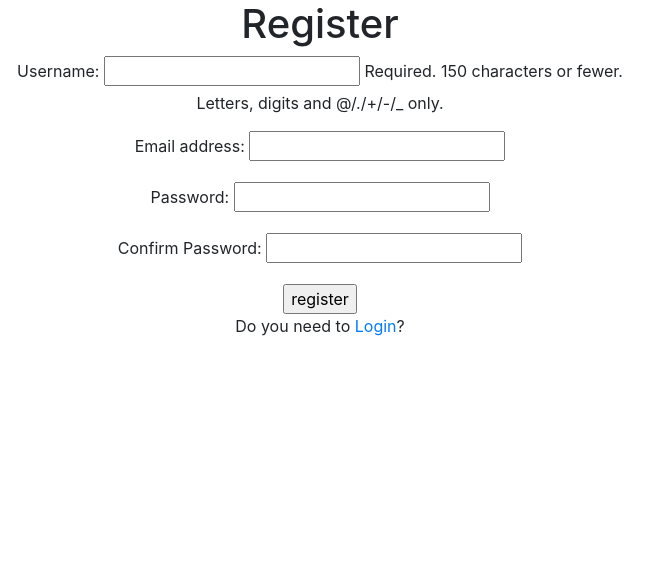
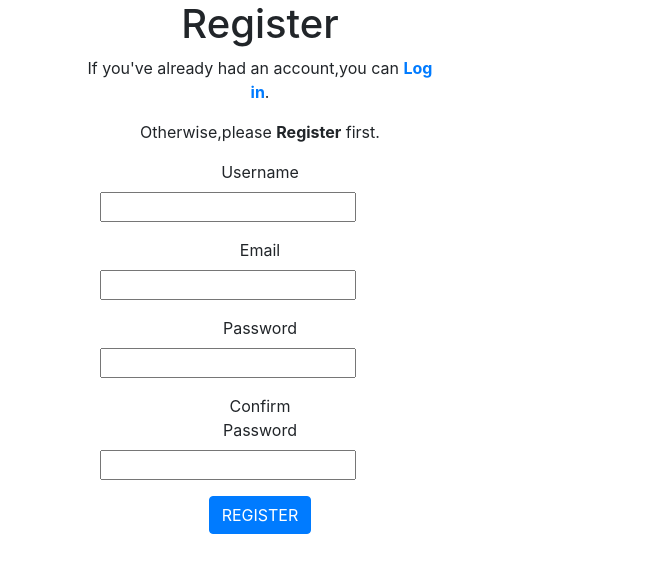
Before and after one commit to pagnn/Muypicky, a Django app: page /register/ in a window 1280 px wide. Shown: the part 56-629 px from the top of the page, without its empty margins (0-667 px from the left). Run offline with Django 3.2, Linux system fonts and the light colour scheme; some libraries are stand-ins or nearby versions.

Commit message:
Finally,Register Work!

```diff
--- a/src/profiles/forms.py
+++ b/src/profiles/forms.py
@@ -1,5 +1,7 @@
 from django import forms
-from django.contrib.auth.models import User
+from django.contrib.auth import get_user_model
+
+User=get_user_model()
 
 
 # class RegisterForm(forms.ModelForm):
--- a/src/profiles/views.py
+++ b/src/profiles/views.py
@@ -1,7 +1,7 @@
 from django.contrib.auth import get_user_model
 from django.contrib.auth.mixins import LoginRequiredMixin
 from django.contrib.messages.views import SuccessMessageMixin
-from django.http import Http404
+from django.http import Http404,HttpResponse
 from django.shortcuts import render,get_object_or_404,redirect
 from django.views.generic import View,DetailView,CreateView
 # Create your views here.
@@ -36,7 +36,7 @@ def activate_user_view(request, code=None, *args, **kwargs):
 # 		return super(RegisterView,self).dispatch(*args,**kwargs)
 def register(request):
 	if request.method == 'POST':
-		user_form = RegisterForm
+		user_form = RegisterForm(request.POST)
 		if user_form.is_valid():
 			new_user=user_form.save(commit=False)
 			new_user.set_password(user_form.cleaned_data['password'])
@@ -47,6 +47,7 @@ def register(request):
 	else:
 		user_form = RegisterForm()
 		return render(request,'registration/register.html',{'form':user_form})
+
 class ProfileFollowToggle(LoginRequiredMixin,View):
 	def post(self,request,*args,**kwargs):
 		username_to_toggle=request.POST.get('username')
--- a/src/templates/registration/register.html
+++ b/src/templates/registration/register.html
@@ -1,15 +1,33 @@
-{% extends "base.html" %}
+{% extends 'base.html' %}
+{% block head_title %}Register | {{ block.super }}{% endblock head_title %}
+{% block content %}
+<div class='container'>
+	<div class='row text-center vertical-middle-sm'>
+		<div class='col-md-4 col-offset-md-4'>
+		<h1>Register</h1>
+		<p>If you've already had an account,you can <a href="{% url 'login' %}"><strong>Log in</strong></a>.</p>
+		<p>Otherwise,please <strong>Register</strong> first.</p>
 
-{% block content %}
-<div class='row'>
-<div class='col-sm-6 col-sm-offset-3 text-center'>
-    <h1>Register</h1>
-        <form class='form-horizontal' mehtod='POST' action="{% url 'register' %}">{% csrf_token %}
-        {{ form.as_p }}
-        <input type="submit" value="register" />
-        <input type="hidden" name="next" value="/" />
-    </form>
-    <p>Do you need to <a href="{% url 'login' %}">Login</a>?</p>
+		<form class='from-horizontal' action="{% url 'login' %}" method='POST' >{% csrf_token %}
+				<div class='form-group'>
+					<label for="{{ form.username.id_for_label }}" class='col-md-5 control-label'><span class='glyphicon glyphicon-user'></span>Username</label>
+					<div class='col-md-6 text-left'>{{ form.username }}</div>
+				</div>
+				<div class='form-group'>
+					<label for="{{ form.email.id_for_label }}" class='col-md-5 control-label'>Email</label>
+					<div class='col-md-6 text-left'>{{ form.email }}</div>
+				</div>
+				<div class='form-group'>
+					<label for="{{ form.password.id_for_label }}" class='col-md-5 control-label'>Password</label>
+					<div class='col-md-6 text-left'>{{ form.password }}</div>
+				</div>
+				<div class='form-group'>
+					<label for="{{ form.password2.id_for_label }}" class='col-md-5 control-label'>Confirm Password</label>
+					<div class='col-md-6 text-left'>{{ form.password2 }}</div>
+				</div>
+				<input type="submit" name="register" class='btn btn-primary' value='REGISTER' />
+			</form>
+		</div>
+	</div>
 </div>
-</div>
-{% endblock %}
+{% endblock content %}
```
Also changed, not shown: src/templates/registration/login.html (+10 -3 lines), src/db.sqlite3, 1 other file.
